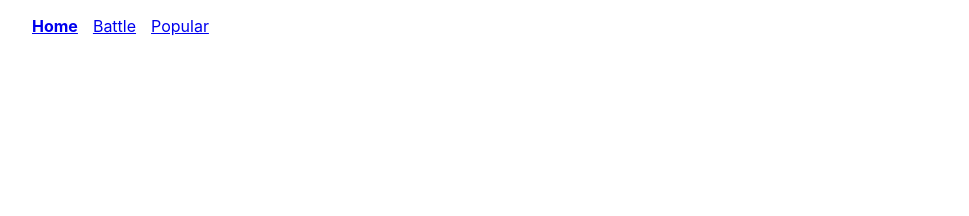
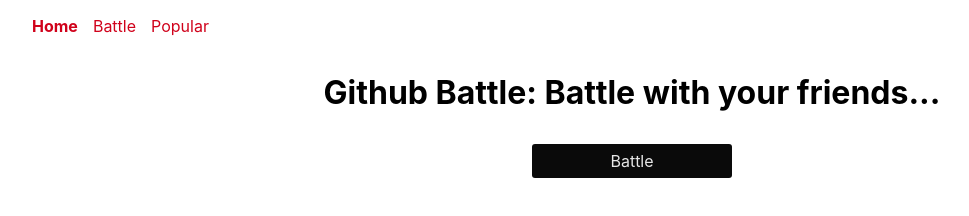
Before and after one commit to JayBee007/github_battle, a React app: page / in a window 1280 px wide. Shown: the whole page, without its empty margins (8-977 px from the left). Built offline with nearby package versions, Linux system fonts and the light colour scheme.

Commit message:
add home component

```diff
--- a/app/components/App.js
+++ b/app/components/App.js
@@ -2,6 +2,8 @@ import React, {Component} from 'react'
 import {BrowserRouter as Router, Route}  from 'react-router-dom'
 import Popular from './Popular'
 import Nav from './Nav'
+import Home from './Home'
+import Battle from './Battle'
 
 
 class App extends Component {
@@ -10,7 +12,9 @@ class App extends Component {
             <Router>
                 <div className="container">
                     <Nav />
+                    <Route exact path='/' component={Home} />
                     <Route path='/popular' component={Popular} />
+                    <Route path='/battle' component={Battle} />
                 </div>
             </Router>
         )
--- a/app/components/Battle.js
+++ b/app/components/Battle.js
@@ -39,10 +39,10 @@ class PlayerInput extends Component {
                     value = {this.state.username}
                     onChange = {this.handleChange}
                 />
-                <button>
+                <button
                     className = 'button'
                     type = 'submit'
-                    disabled = {!this.state.username}
+                    disabled = {!this.state.username}>
                         Submit
                 </button>
             </form>
--- /dev/null
+++ b/app/components/Home.js
@@ -0,0 +1,18 @@
+import React, {Component} from 'react'
+import {Link} from 'react-router-dom'
+
+class Home extends Component {
+    render(){
+        return(
+         <div className = 'home-container'>
+            <h1>Github Battle: Battle with your friends...</h1>
+            <Link className = 'button' to = '/battle'>
+                Battle
+            </Link>
+         </div>
+
+        )
+    }
+}
+
+export default Home
--- a/app/index.css
+++ b/app/index.css
@@ -66,3 +66,37 @@ li{
 .nav li {
     margin-right: 15px;
 }
+
+a {
+    text-decoration: none;
+    color:#d0021b;
+}
+
+.home-container {
+    display:flex;
+    flex-direction: column;
+    align-items: center;
+}
+
+.button {
+    color: #e6e6e6;
+    background: #0a0a0a;
+    border:none;
+    font-size:16px;
+    border-radius: 3px;
+    width:200px;
+    text-align: center;
+    display: block;
+    padding: 7px 0;
+    margin: 10px auto;
+}
+
+.button:hover:enabled{
+    background: linear-gradient(#1a1a1a, #0a0a0a);
+    color: #fff;
+    text-decoration: none;
+}
+
+.button:active {
+    transform: translateY(1px);
+}
```
